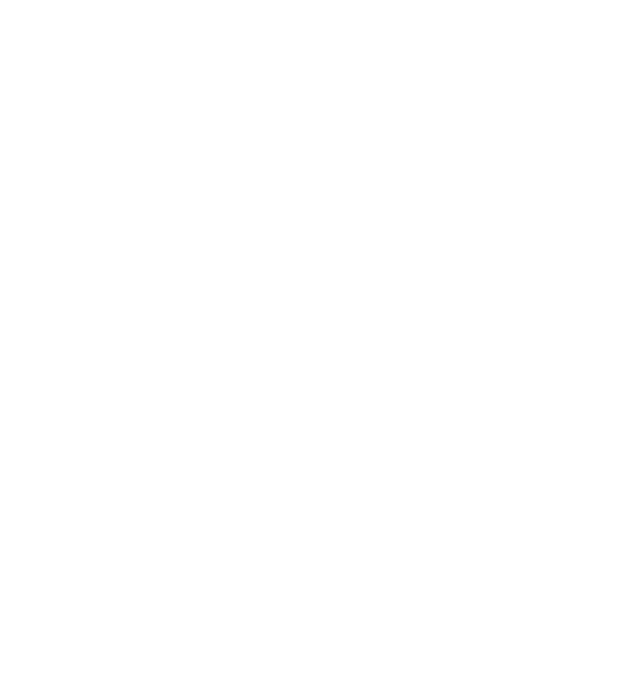
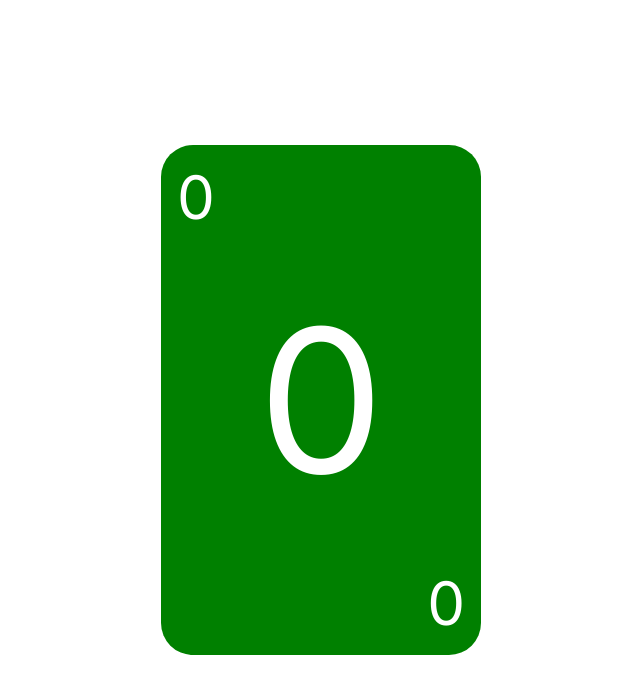
Before and after one commit to classale/edenschool-duo, a plain HTML site: page index.html in a window 1280 px wide. Shown: the whole page, without its empty margins (319-959 px from the left). Drawn offline with Linux system fonts and the light colour scheme.

Commit message:
feat(add): initial commit

```diff
--- a/index.html
+++ b/index.html
@@ -3,9 +3,14 @@
     <head>
         <meta charset="UTF-8">
         <meta name="viewport" content="width=device-width, initial-scale=1.0">
+        <link rel="stylesheet" href="style.css">
         <title>Document</title>
     </head>
     <body>
-
+        <div class="card">
+            <div class="b">0</div>
+            0
+            <div class="a">0</div>
+        </div>
     </body>
 </html>
--- /dev/null
+++ b/style.css
@@ -0,0 +1,45 @@
+@import url('https://fonts.googleapis.com/css2?family=Inter:ital,opsz,wght@0,14..32,100..900;1,14..32,100..900&display=swap');
+
+* {
+    margin: 0;
+    padding: 0;
+    font-family: "Inter", Arial, Helvetica, sans-serif;
+}
+
+body {
+    display: flex;
+    width: 100vw;
+    height: 100vh;
+    justify-content: center;
+    align-items: center;
+}
+
+
+.card {
+    position: relative;
+    display: flex;
+    border-radius: 4vmin;
+    width: 40vmin;
+    height: calc(40vmin * 35/22);
+    align-items: center;
+    justify-content: center;
+    background-color: green;
+    color: white;
+    font-size: 25vmin;
+    user-select: none;
+}
+
+.card > .b, .card > .a {
+    position: absolute;
+    font-size: 7.5vmin;
+}
+
+.card > .b {
+    top: 2vmin;
+    left: 2vmin;
+}
+
+.card > .a {
+    bottom: 2vmin;
+    right: 2vmin;
+}
```
